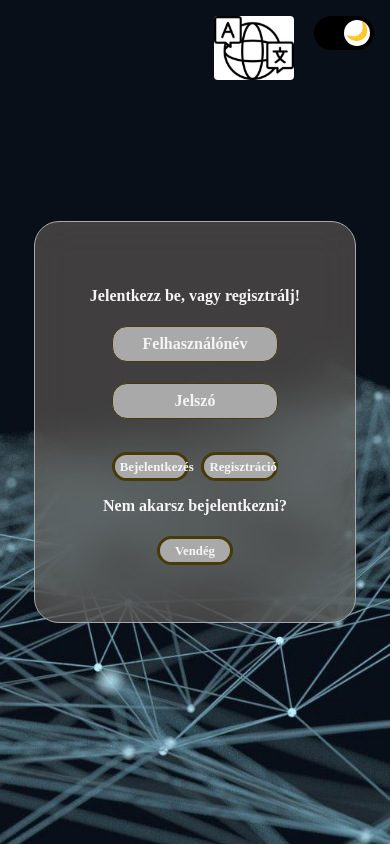
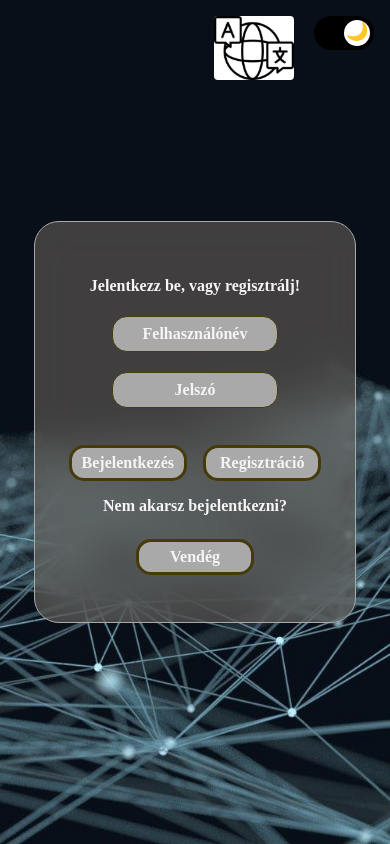
Before and after one commit to JavaJedik/MNIST, a React (Create React App) app in the folder client/: page /login in a window 390 px wide. Built offline with nearby package versions, Linux system fonts and the light colour scheme; no server answers.

Commit message:
reszponzivitás javítása mobilon

```diff
--- a/client/src/components/styles/admin.css
+++ b/client/src/components/styles/admin.css
@@ -46,10 +46,7 @@
     border: 1px solid grey;
     border-radius: 15px;
     margin: 1em;
-    padding-left: 1em;
-    padding-top: 3px;
-    padding-right: 0;
-    padding-bottom: 0;
+    padding: 3px 0 0 1em;
 }
 
 .file-upload::placeholder {
--- a/client/src/components/styles/login.css
+++ b/client/src/components/styles/login.css
@@ -100,7 +100,7 @@
     }
 
     .button-style {
-        width: 6em;
+        width: 7.4em;
     }
 
     .container {
@@ -114,8 +114,4 @@
     .content-bottom {
         font-size: 1rem;
     }
-
-    .button-style {
-        font-size: 0.8em;
-    }
 }
--- a/client/src/components/styles/sharedStyles.css
+++ b/client/src/components/styles/sharedStyles.css
@@ -4,6 +4,10 @@
     user-select: none;
     transition-duration: 0.8s;
     font-weight: bolder;
+}
+
+body {
+    overflow: hidden;
 }
 
 .main-container {
```
